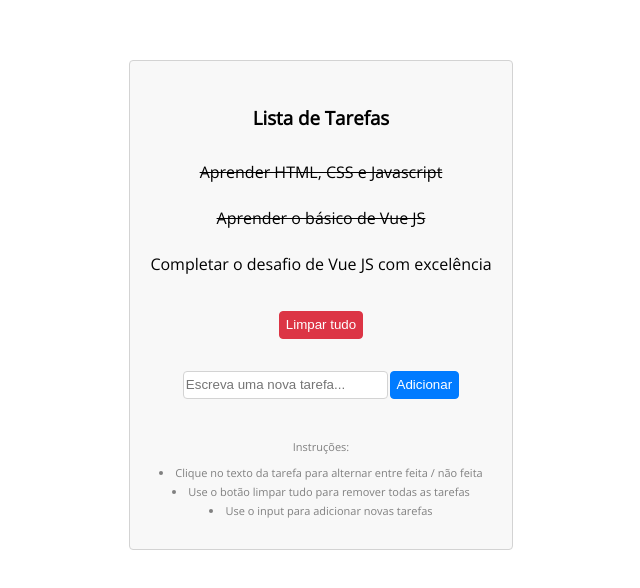
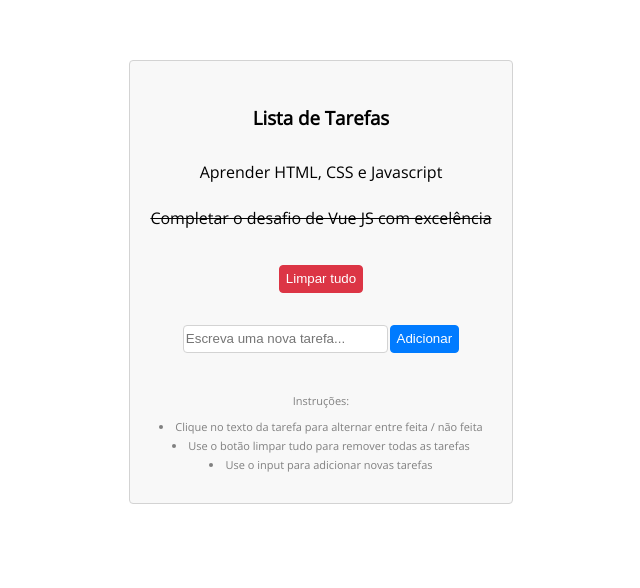
Before and after one commit to eduardo-esteves/vue3-todo-list, a plain HTML site: page index.html in a window 1280 px wide. Shown: the whole page, without its empty margins (319-959 px from the left). Drawn offline with nearby package versions, Linux system fonts and the light colour scheme.

Commit message:
rendered each item of to do list with directiva v-for, added class conditional and event click to overwrite done prop value of current object

```diff
--- a/index.html
+++ b/index.html
@@ -21,16 +21,13 @@
                 <h3>{{ appTitle }}</h3>
 
                 <div class="all-todos">
-                    <div class="single-todo done">
-                        <p>Aprender HTML, CSS e Javascript</p>
+                    <div
+                        v-for="toDo of listToDo"
+                        class="single-todo"
+                        :class="{ done : toDo.done }"
+                        @click="toDo.done = !toDo.done">
+                        <p>{{ toDo.title }}</p>
                     </div>
-                    <div class="single-todo done">
-                        <p>Aprender o básico de Vue JS</p>
-                    </div>
-                    <div class="single-todo">
-                        <p>Completar o desafio de Vue JS com excelência</p>
-                    </div>
-
                 </div>
 
                 <button class="clear">Limpar tudo</button>
```
